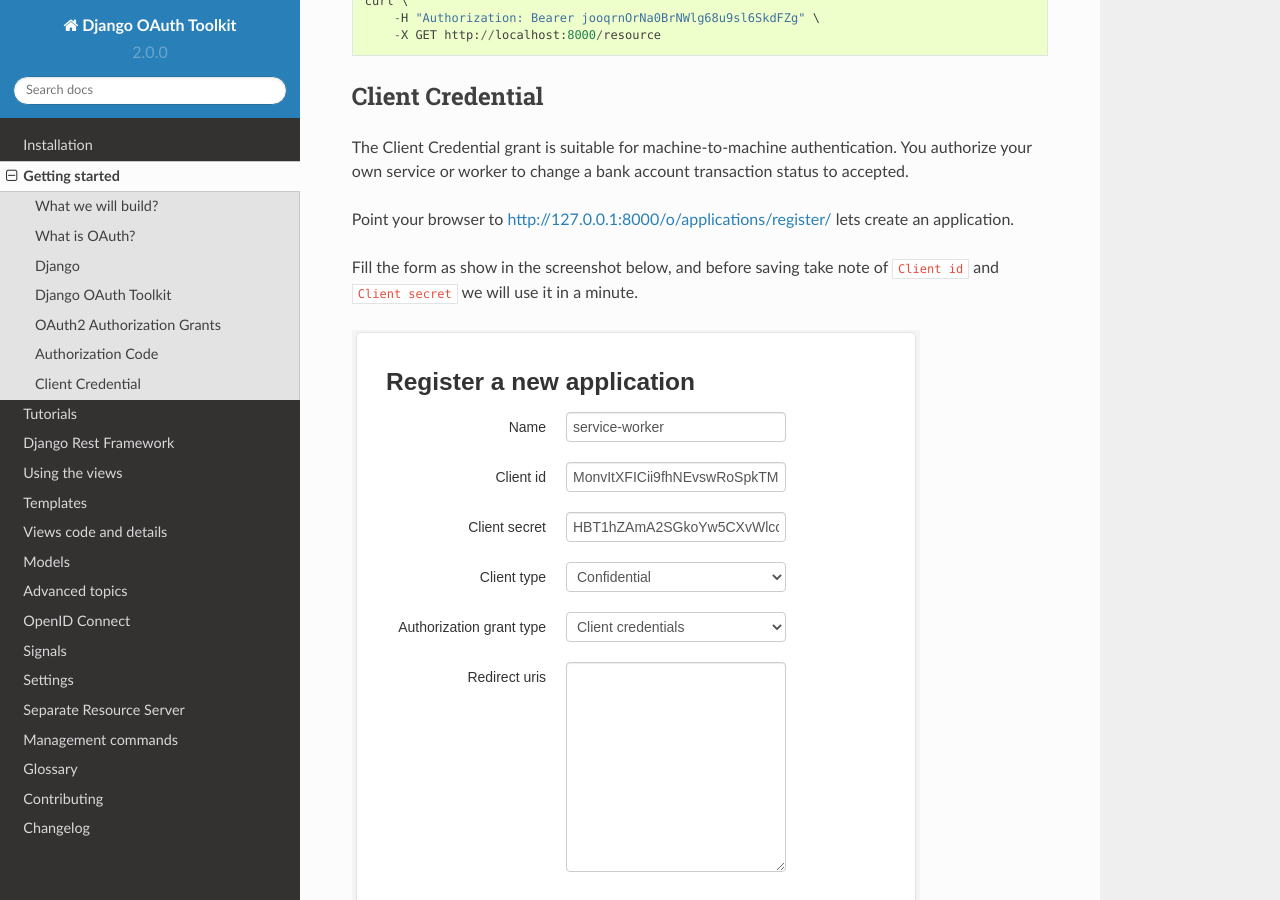
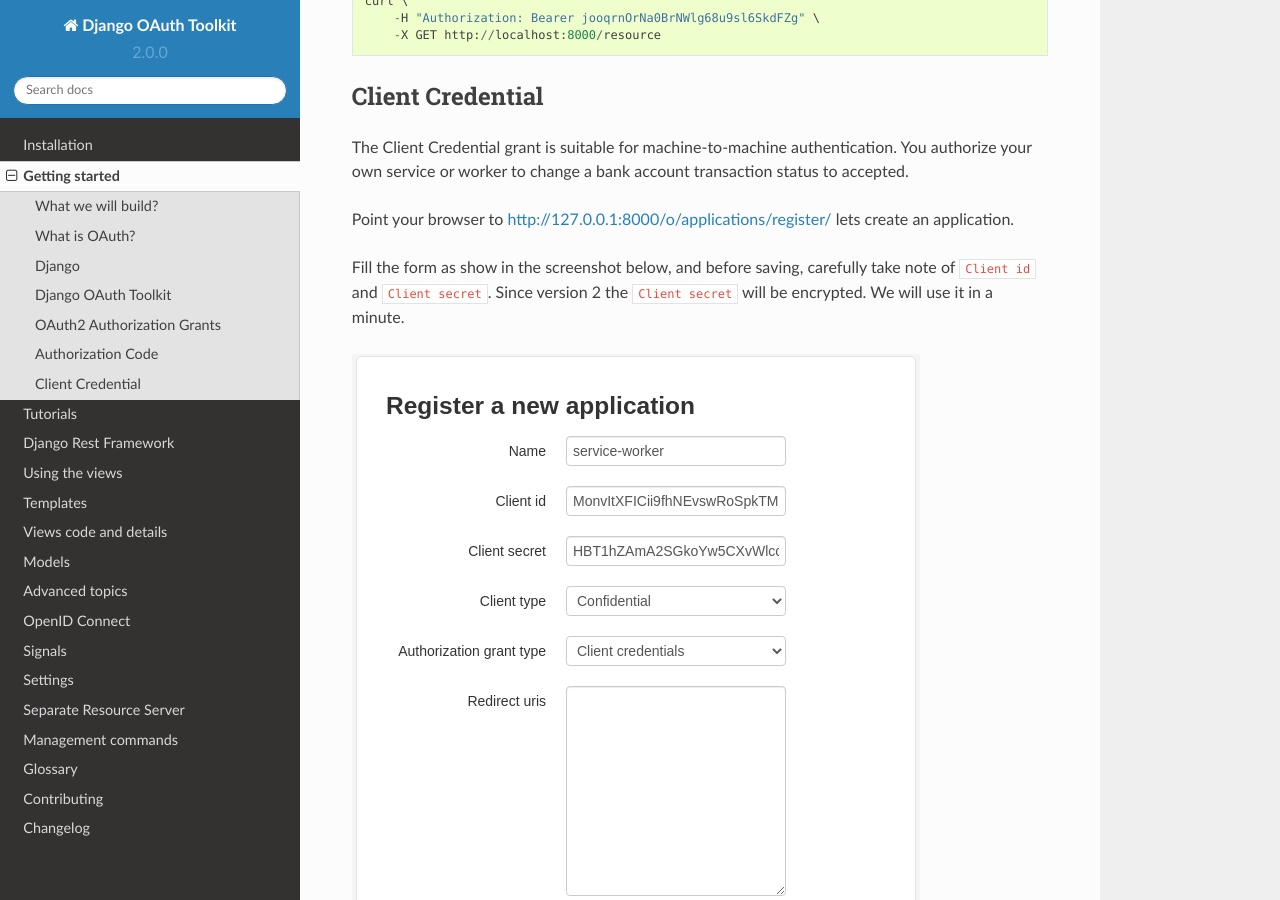
Before and after one commit to jazzband/django-oauth-toolkit, a Sphinx documentation site: the page built from docs/getting_started.rst, in a window 1280 px wide and 900 px high, scrolled down 8564 px. Built offline with Sphinx 7.4.7 and the Read the Docs theme 2.0.0, drawn with Linux system fonts in a browser that asks for light colours; the version number is read from the project's files by our own code.

Commit message:
issue-1157: update documentation

```diff
--- a/docs/getting_started.rst
+++ b/docs/getting_started.rst
@@ -344,7 +344,7 @@
 
 Point your browser to http://127.0.0.1:8000/o/applications/register/ lets create an application.
 
-Fill the form as show in the screenshot below, and before saving take note of ``Client id`` and ``Client secret`` we will use it in a minute.
+Fill the form as show in the screenshot below, and before saving, carefully take note of ``Client id`` and ``Client secret``. Since version 2 the ``Client secret`` will be encrypted. We will use it in a minute.
 
 .. image:: _images/application-register-client-credential.png
    :alt: Client credential application registration
```
